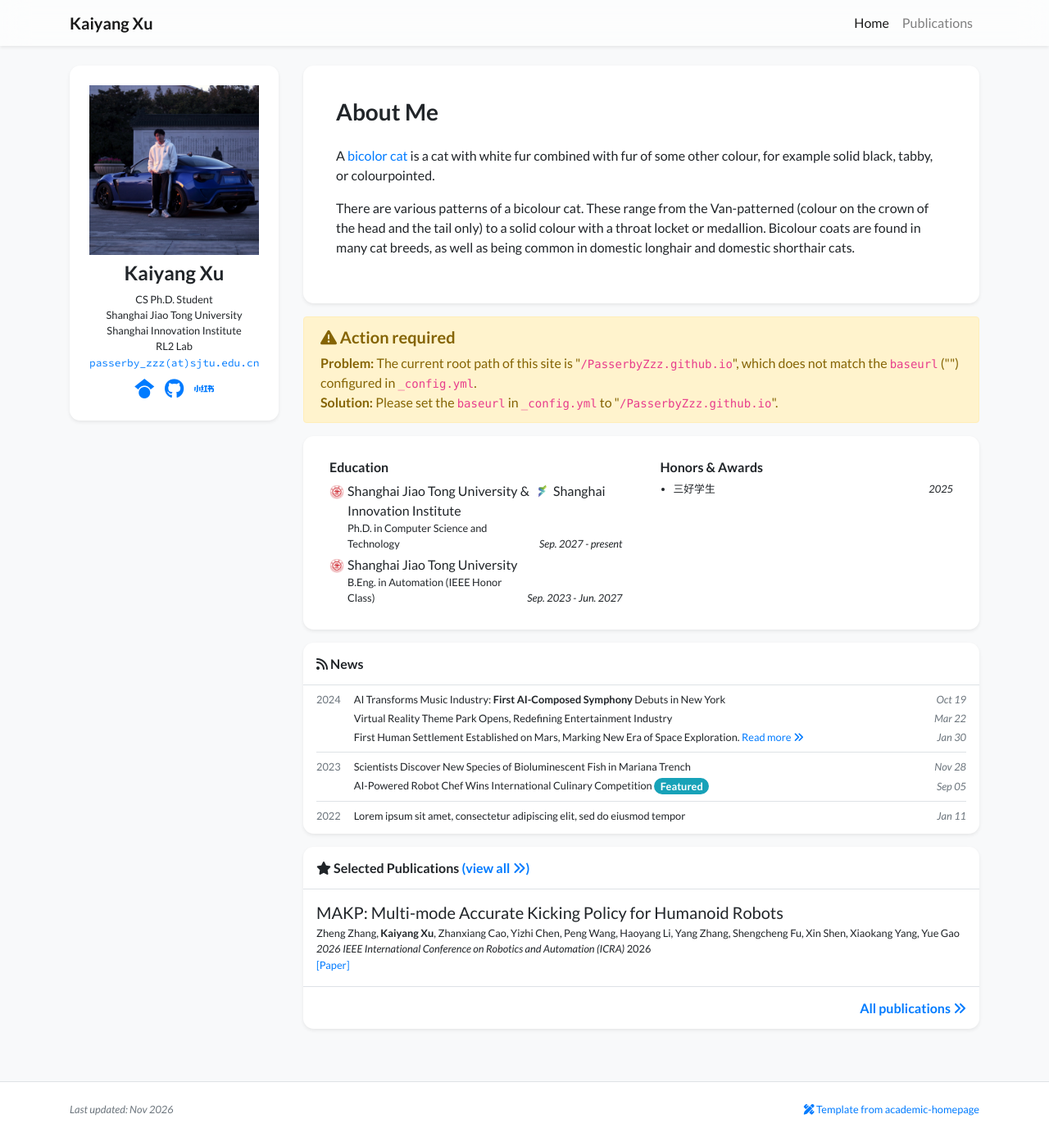
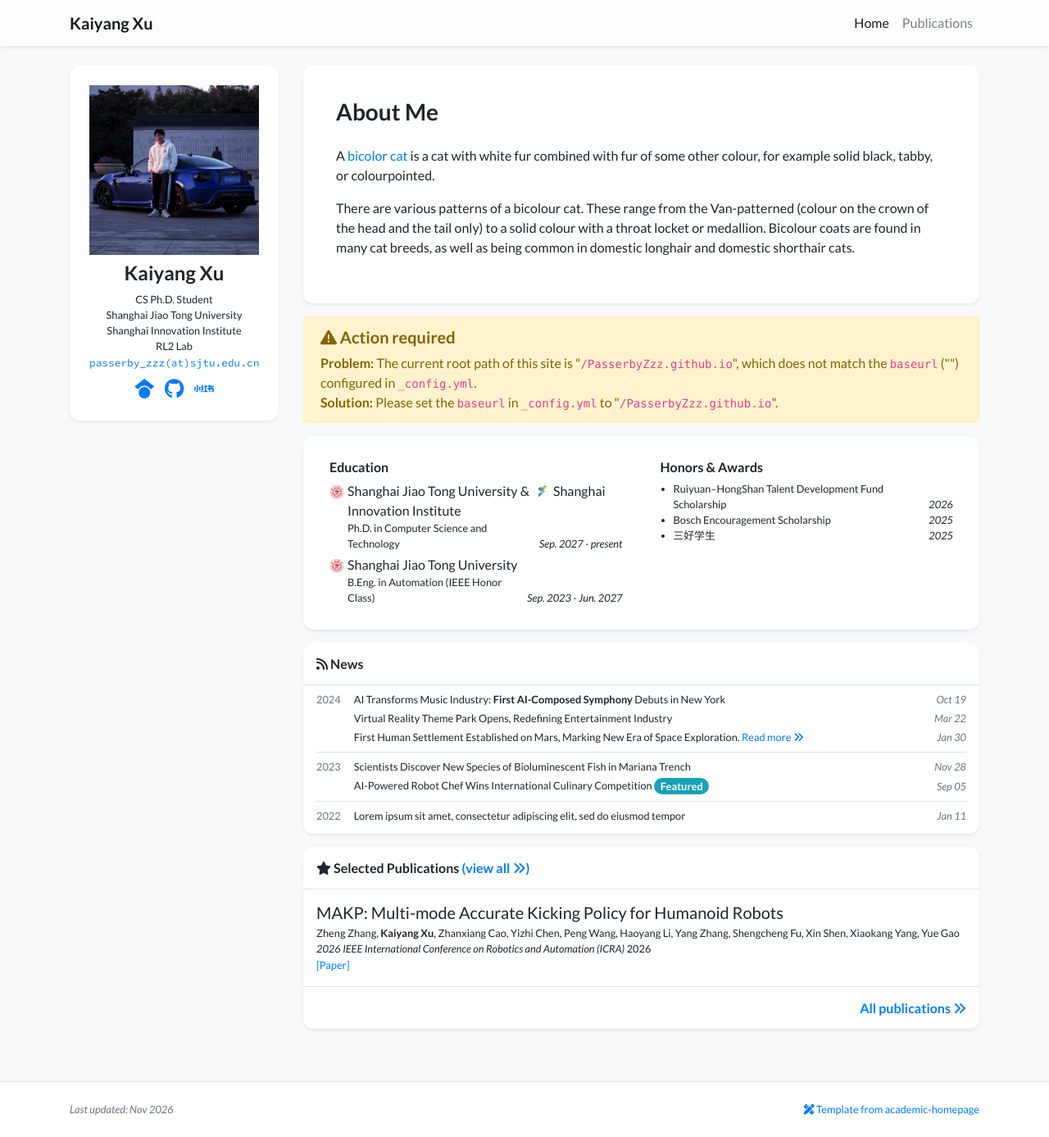
Before and after one commit to PasserbyZzz/PasserbyZzz.github.io, a Jekyll site: the page built from index.html, in a window 1280 px wide and 1387 px high. Shown: the whole window at 82% size. Built offline with Jekyll 4.4.1, drawn with Linux system fonts in a browser that asks for light colours; nearby versions of some CDN libraries; a style sheet for code colours, icons or effects is not loaded.

Commit message:
Add two scholarships to awards

```diff
--- a/_data/profile.yml
+++ b/_data/profile.yml
@@ -51,5 +51,9 @@ education:
 #   date: Sep. 2019 - Jul. 2021
 
 awards:
+- name: Ruiyuan–HongShan Talent Development Fund Scholarship
+  date: 2026
+- name: Bosch Encouragement Scholarship
+  date: 2025
 - name: 三好学生
   date: 2025
```
